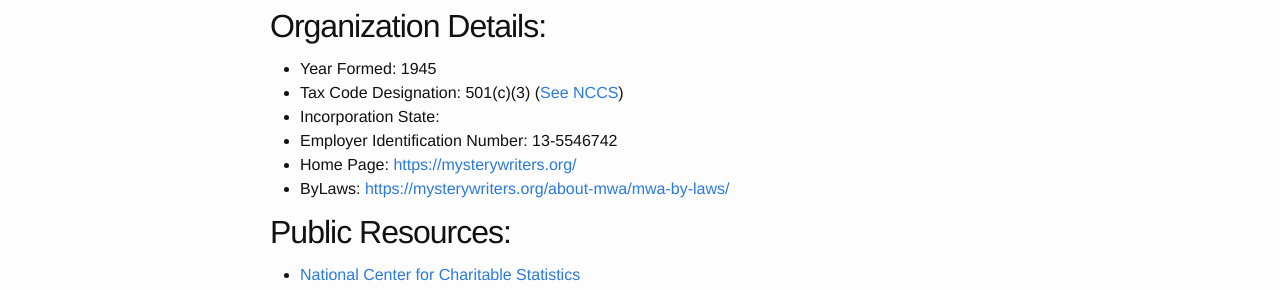
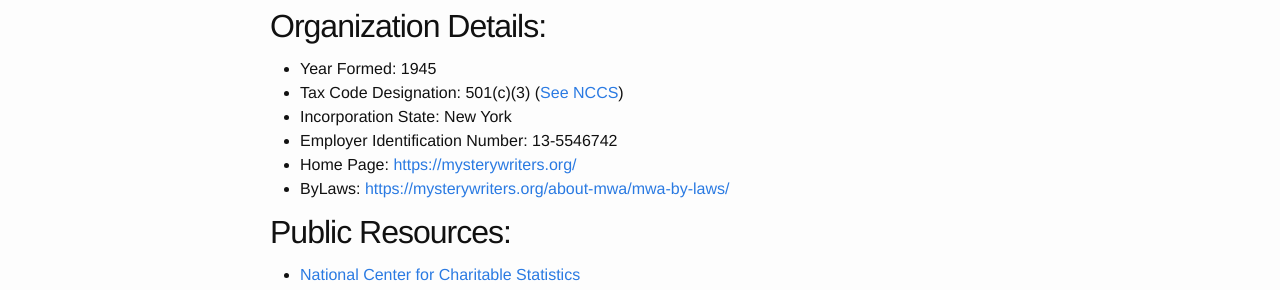
Before and after one commit to davidlday/writers-organizations, a Jekyll site: the page built from orgs/mwa.md, in a window 1280 px wide. Shown: the part 154-444 px from the top of the page. Built offline with Jekyll 4.4.1, drawn with Linux system fonts in a browser that asks for light colours; part of the change alters nothing that is shown.

```diff
--- a/_layouts/orgprofile.html
+++ b/_layouts/orgprofile.html
@@ -16,7 +16,7 @@ layout: default
       <ul>
           <li>Year Formed: {{ org.year_formed }}</li>
           <li>Tax Code Designation: {{ org.irc }} (<a href="http://nccsdataweb.urban.org/PubApps/nonprofit-overview.php" target="ref">See NCCS</a>)</li>
-          <li>Incorporation State: {{ org.incporated_state }}</li>
+          <li>Incorporation State: {{ org.incorporated_state }}</li>
           <li>Employer Identification Number: {{ org.ein }}</li>
           <li>Home Page: <a href="{{ org.url }}" target="{{ org.acronym }}">{{ org.url }}</a></li>
           <li>ByLaws: <a href="{{ org.bylaws_url }}" target="{{ org.acronym }}">{{ org.bylaws_url }}</a></li>
```
